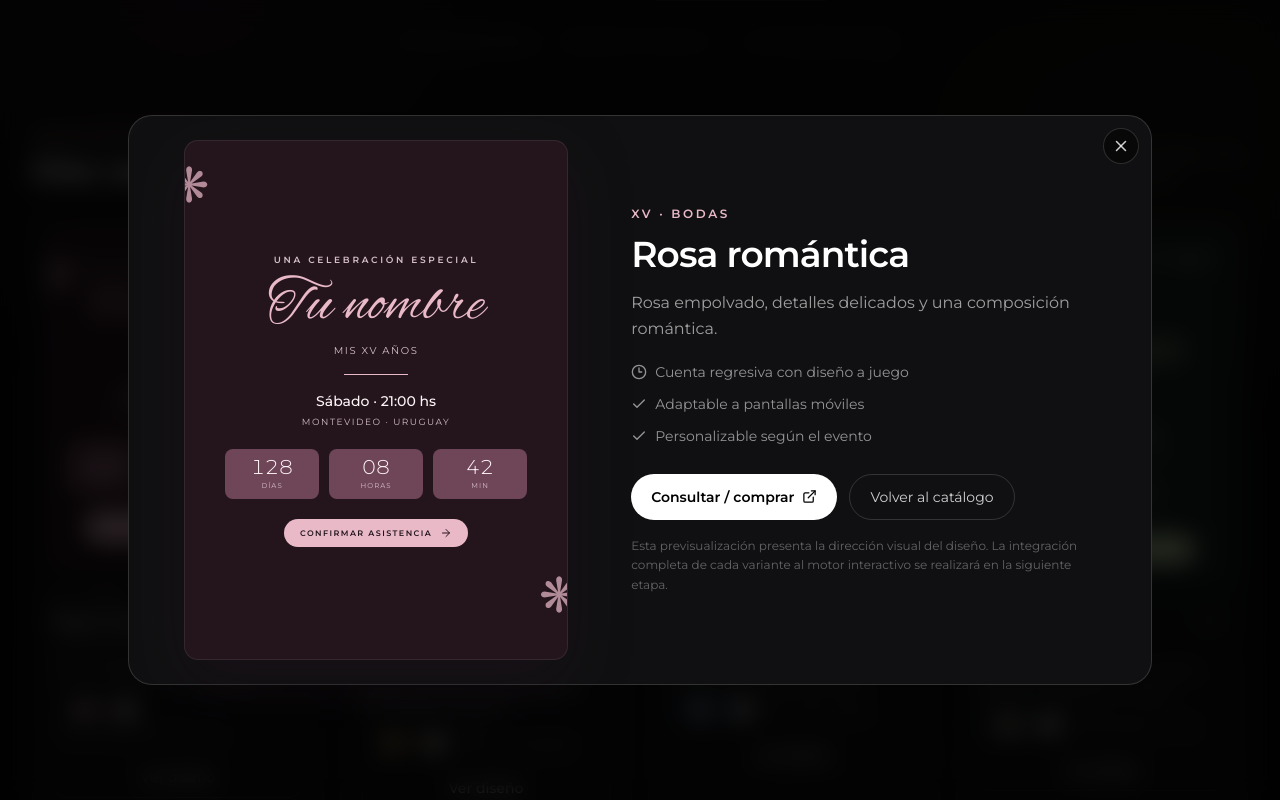
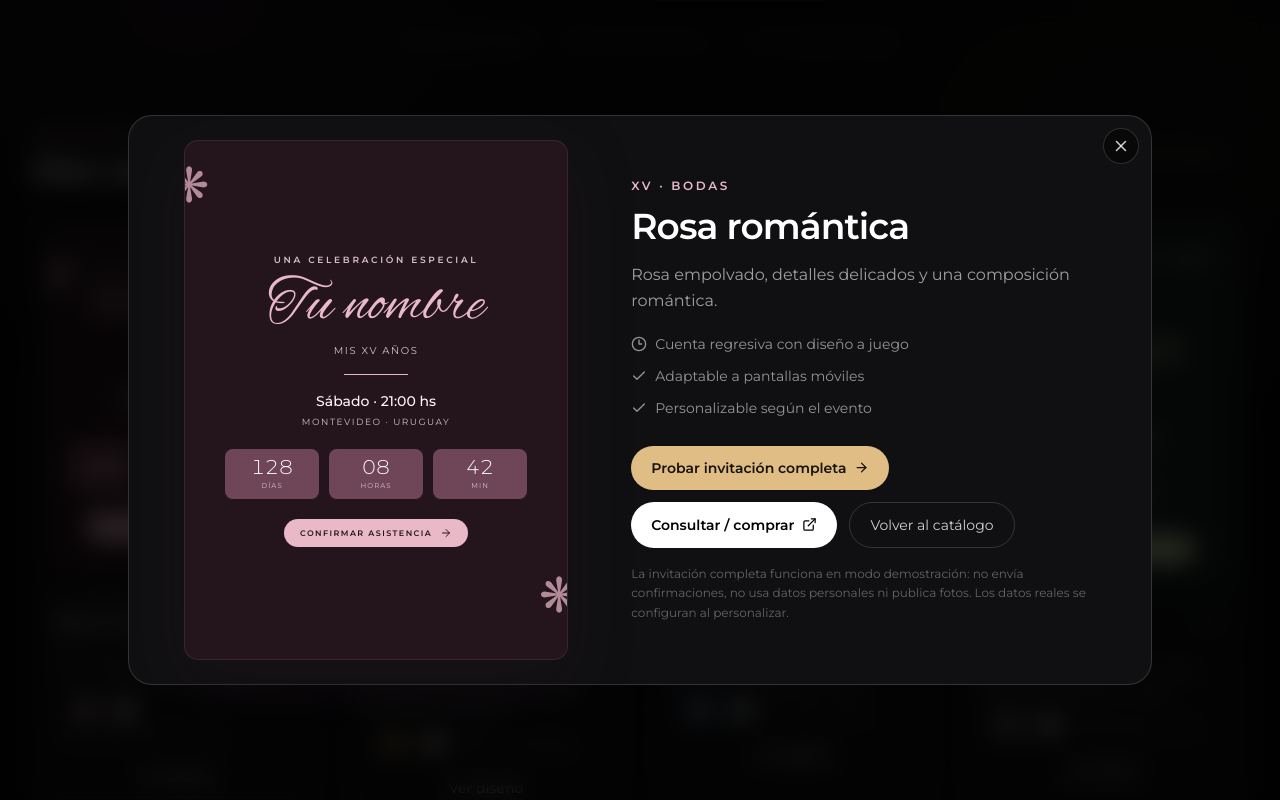
Before and after one commit to Sebasm2kuy/Miluaistudio, a Next.js app: page /Miluaistudio/catalogo in a window 1280 px wide. Both pictures are taken after a click on the button 178 px from the left and 399 px from the top of the page. Built offline with nearby package versions, Linux system fonts and the light colour scheme; a web font is replaced by a local one.

Commit message:
feat(catalog): connect visual cards to real invitation demo routes

```diff
--- a/src/app/catalogo/page.tsx
+++ b/src/app/catalogo/page.tsx
@@ -241,7 +241,7 @@ export default function CatalogoPage() {
               <p className="text-xs font-semibold uppercase tracking-[0.24em] text-[#dfbd85]">Colección inicial</p>
               <h2 className="mt-2 text-2xl font-semibold tracking-tight sm:text-3xl">Diez caminos visuales</h2>
             </div>
-            <p className="max-w-xl text-sm leading-relaxed text-white/50">Estos modelos son propuestas visuales iniciales. El siguiente paso es integrar cada tema al motor interactivo para conservar las mismas funciones en todos.</p>
+            <p className="max-w-xl text-sm leading-relaxed text-white/50">Cada modelo tiene su propia invitación web de demostración para que explores colores, composición y reloj antes de consultar la personalización.</p>
           </div>
           <div className="grid gap-4 sm:grid-cols-2 lg:grid-cols-3 xl:grid-cols-4">
             {INVITATION_DESIGNS.map((design) => <DesignCard key={design.id} design={design} onPreview={() => setSelected(design)} />)}
@@ -280,11 +280,12 @@ export default function CatalogoPage() {
                 <div className="mt-5 flex items-center gap-2 text-sm text-white/55"><Clock3 size={16} /> Cuenta regresiva con diseño a juego</div>
                 <div className="mt-3 flex items-center gap-2 text-sm text-white/55"><Check size={16} /> Adaptable a pantallas móviles</div>
                 <div className="mt-3 flex items-center gap-2 text-sm text-white/55"><Check size={16} /> Personalizable según el evento</div>
-                <div className="mt-7 flex flex-col gap-3 sm:flex-row">
+                <div className="mt-7 flex flex-col gap-3 sm:flex-row sm:flex-wrap">
+                  <a href={'/Miluaistudio/catalogo/' + selected.id + '/'} className="inline-flex items-center justify-center gap-2 rounded-full bg-[#dfbd85] px-5 py-3 text-sm font-semibold text-[#17120b] hover:bg-[#eed5a7]">Probar invitación completa <ArrowRight size={15} /></a>
                   <a href={MERCADO_LIBRE_URL} target="_blank" rel="noreferrer" className="inline-flex items-center justify-center gap-2 rounded-full bg-white px-5 py-3 text-sm font-semibold text-black hover:bg-white/85">Consultar / comprar <ExternalLink size={15} /></a>
                   <button type="button" onClick={() => setSelected(null)} className="rounded-full border border-white/15 px-5 py-3 text-sm text-white/80 hover:bg-white/5">Volver al catálogo</button>
                 </div>
-                <p className="mt-4 text-xs leading-relaxed text-white/35">Esta previsualización presenta la dirección visual del diseño. La integración completa de cada variante al motor interactivo se realizará en la siguiente etapa.</p>
+                <p className="mt-4 text-xs leading-relaxed text-white/35">La invitación completa funciona en modo demostración: no envía confirmaciones, no usa datos personales ni publica fotos. Los datos reales se configuran al personalizar.</p>
               </div>
             </div>
           </div>
```
